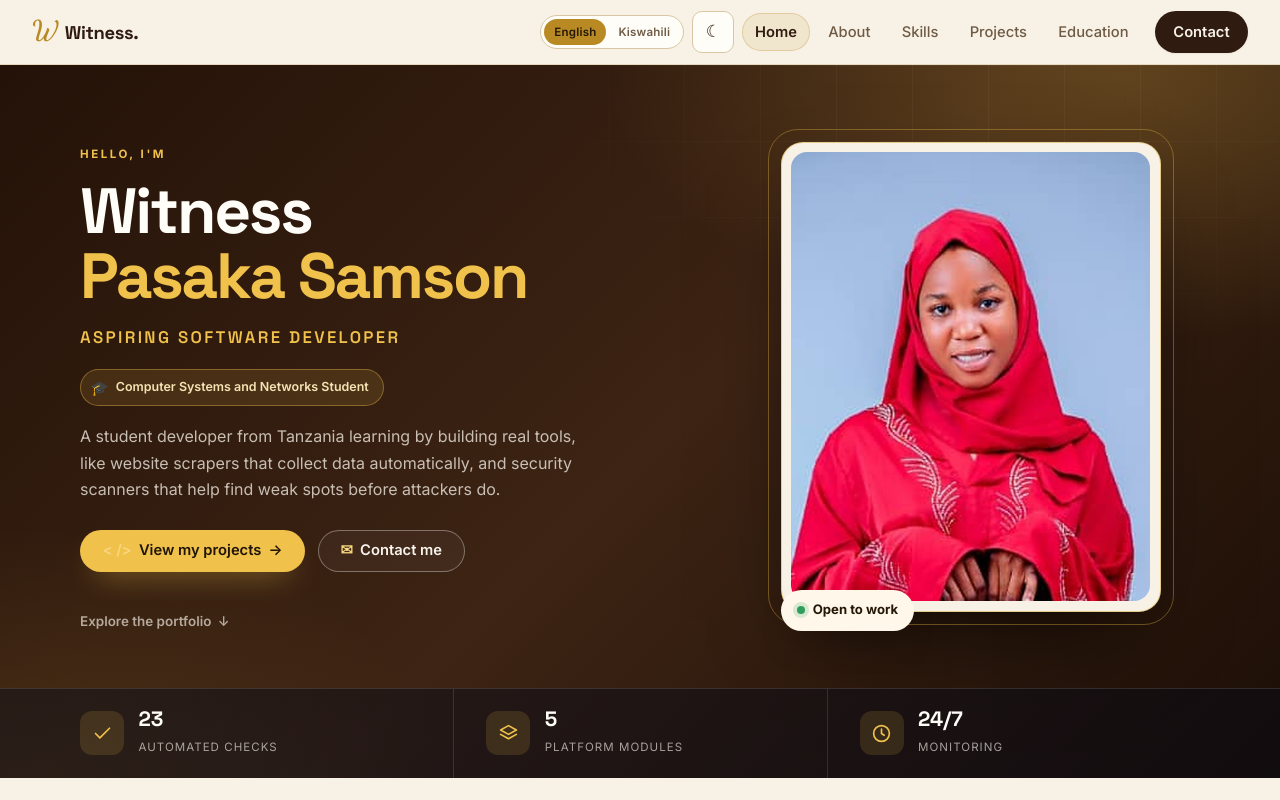
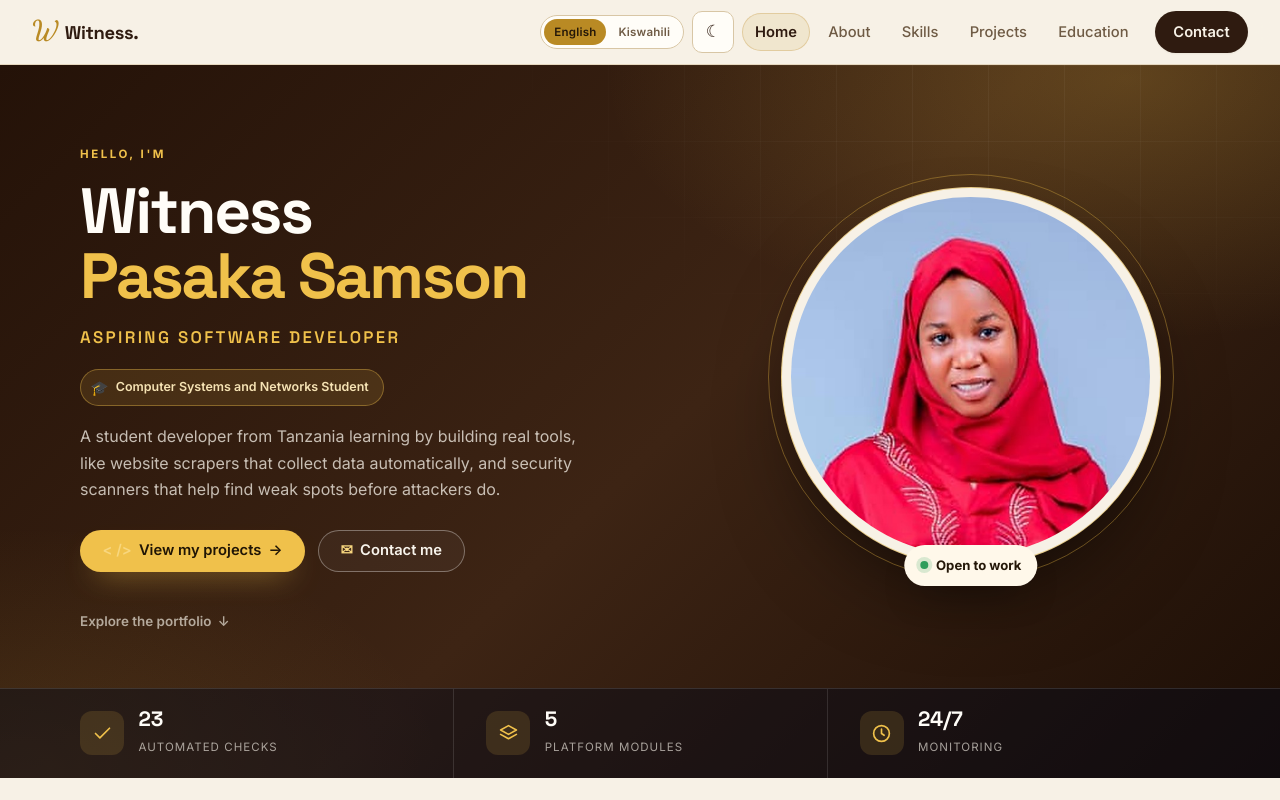
Before and after one commit to witnessamson047/witnessamson047.github.io, a plain HTML site: page index.html in a window 1280 px wide. Shown: the top 800 px of the page. Drawn offline with Linux system fonts and the light colour scheme.

Commit message:
Use a circular frame for the home page portrait
Match the About page's round portrait treatment so the home hero reads
as a single consistent identity.

🤖 Generated with Codebuff
Co-Authored-By: Codebuff <noreply@codebuff.com>

```diff
--- a/styles.css
+++ b/styles.css
@@ -506,7 +506,7 @@ ul { list-style: none; }
   max-width: 380px;
   margin-inline: auto;
   border: 1px solid rgba(217, 173, 63, 0.55);
-  border-radius: 22px;
+  border-radius: 50%;
   background: #f7f1e6;
   padding: 0.6rem;
   box-shadow: 0 40px 90px -34px rgba(0, 0, 0, 0.75);
@@ -516,22 +516,23 @@ ul { list-style: none; }
   position: absolute;
   inset: -14px;
   border: 1px solid rgba(217, 173, 63, 0.4);
-  border-radius: 30px;
+  border-radius: 50%;
   pointer-events: none;
 }
 .photo-frame img {
   display: block;
   width: 100%;
   height: auto;
-  aspect-ratio: 4 / 5;
+  aspect-ratio: 1 / 1;
   object-fit: cover;
-  object-position: 50% 22%;
-  border-radius: 16px;
+  object-position: 50% 18%;
+  border-radius: 50%;
 }
 
 .hero-badge {
   position: absolute;
-  left: max(0px, calc(50% - 190px));
+  left: 50%;
+  transform: translateX(-50%);
   bottom: 0;
   display: inline-flex;
   align-items: center;
```
